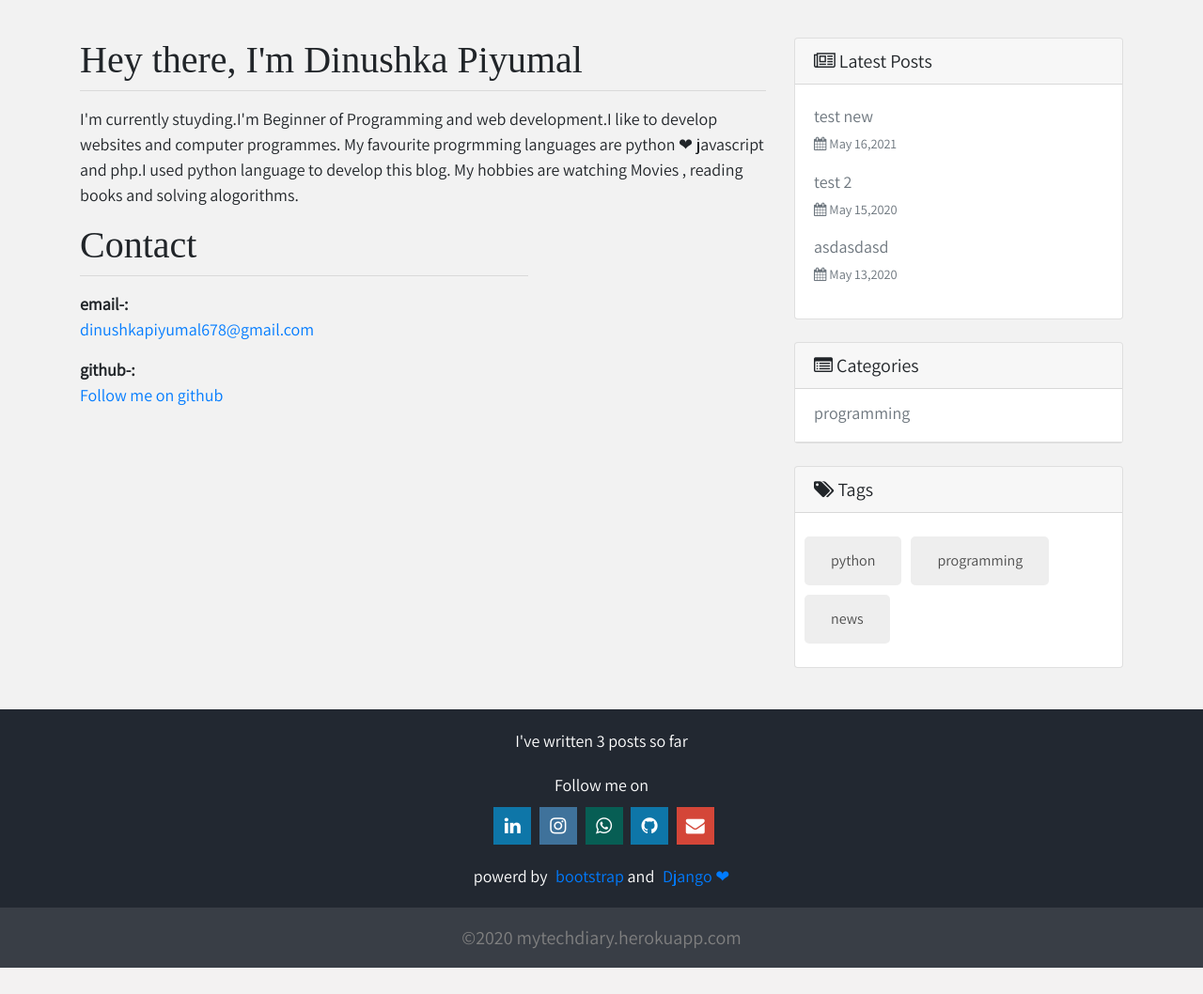
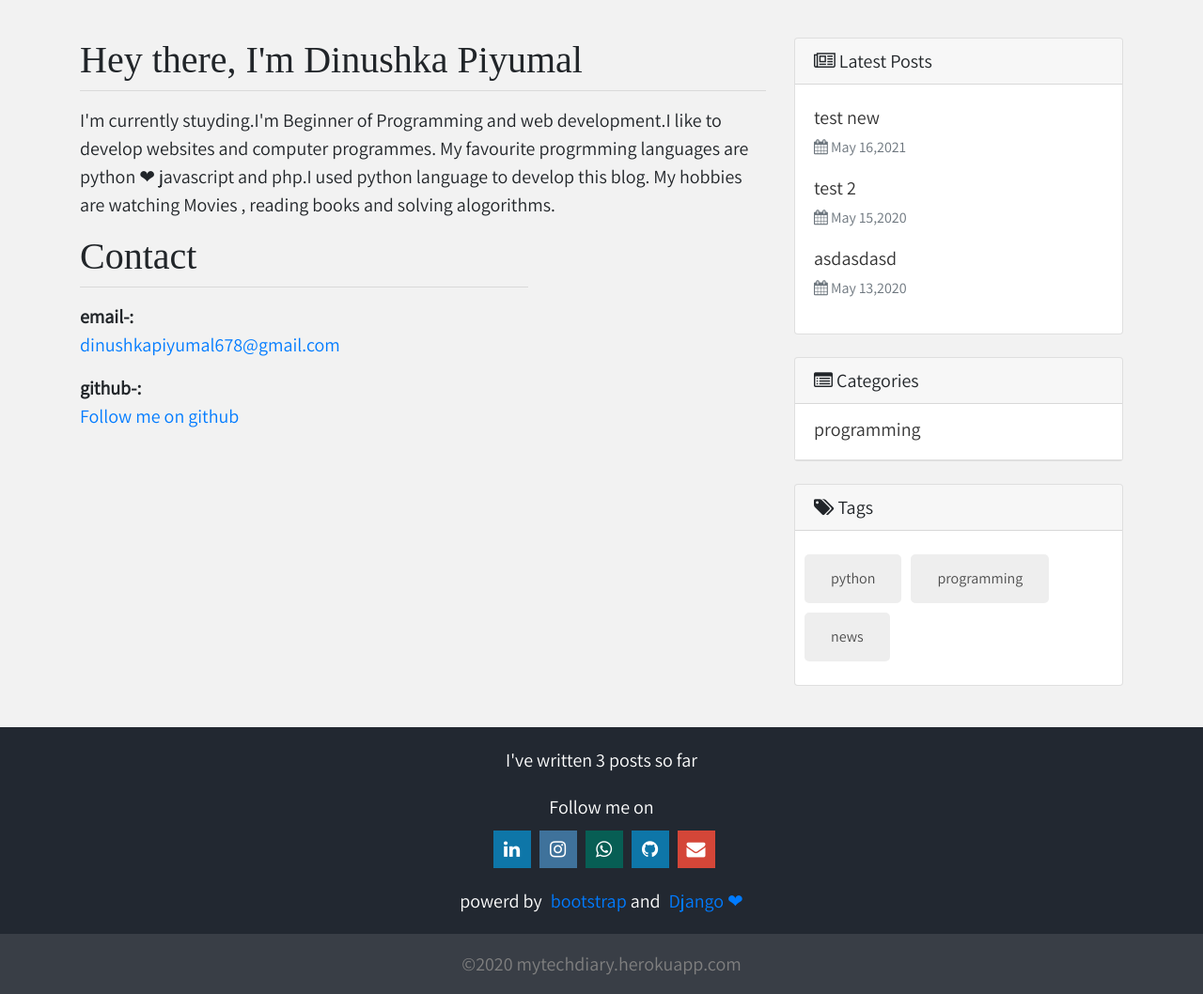
Before and after one commit to dinushka114/My-Blog-Site, a Django app: page /about/ in a window 1280 px wide. Shown: the part 256-1314 px from the top of the page at 94% size. Before the commit the page ends 1286 px from the top, so only its background shows below. Run offline with Django 3.2, Linux system fonts and the light colour scheme; data comes from the database, SQL or seed files in the repository; some libraries are stand-ins or nearby versions; some web fonts are replaced.

Commit message:
font_size_changes

```diff
--- a/blog/static/css/main.css
+++ b/blog/static/css/main.css
@@ -8,7 +8,7 @@ body {
   /* font-family: candara; */
   /* font-family: montserrat; */
   font-family: 'Assistant', sans-serif;
-  font-size: 18px;
+  font-size: 20px;
   background-color: #f2f2f2;
 }
 
--- a/blog/templates/blog/latest-post.html
+++ b/blog/templates/blog/latest-post.html
@@ -6,7 +6,7 @@
         <ul class="list-unstyled mb-0">
           {% for post in latest_posts %}
           <li>
-              <a href="{{post.get_absolute_url}}"> <p class="text-secondary" style="margin-bottom:5px;">{{post.title}}</p> </a>
+              <a style="color:#333333;" href="{{post.get_absolute_url}}"> <p style="margin-bottom:5px;">{{post.title}}</p> </a>
               <small><p class="text-muted"><i class="fa fa-calendar" aria-hidden="true"></i>
               {{post.publish | date:"F d,Y" }}</p></small>
           </li>
--- a/blog/templates/blog/side-widget.html
+++ b/blog/templates/blog/side-widget.html
@@ -10,7 +10,7 @@
           {% for cat in categories %}
           <ul class="list-unstyled mb-0">
             <li class="list-group-item">
-                <a href="{% url 'blog:categories' cat.id %}"> <p class="text-secondary" style="margin-bottom:5px;">{{cat}}</p> </a>
+                <a style="color:#333333;" href="{% url 'blog:categories' cat.id %}"> <p style="margin-bottom:5px;">{{cat}}</p> </a>
             </li>
           </ul>
           {% endfor %}
```
